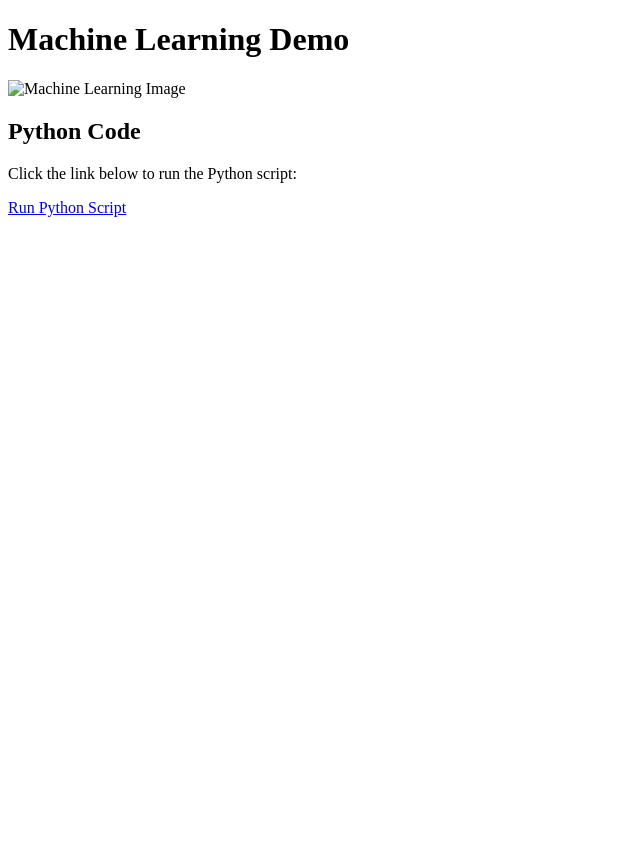
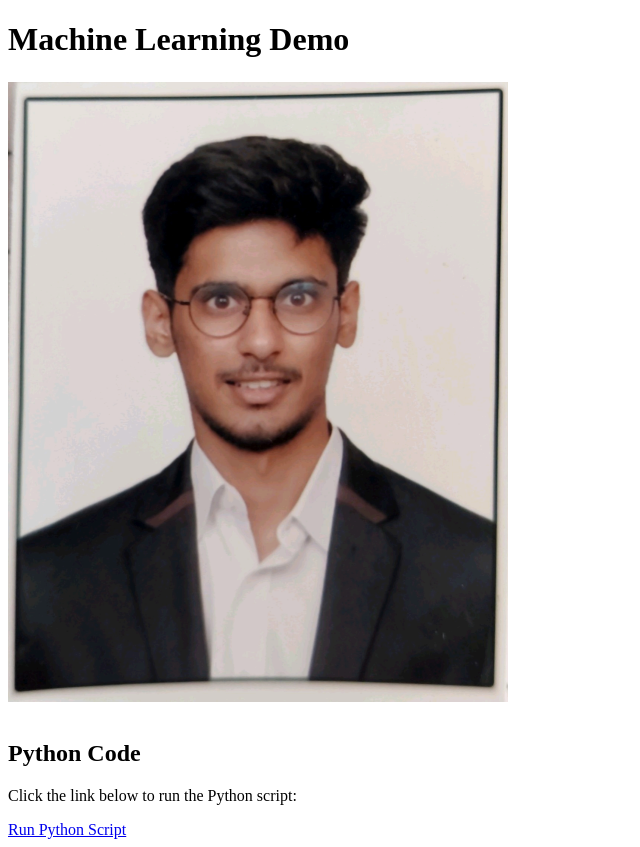
Before and after one commit to aadi-2509/machine-learning, a plain HTML site: page Machine Learning/index.html in a window 1280 px wide. Shown: the whole page, without its empty margins (0-640 px from the left). Before the commit the page ends 800 px from the top, so only its background shows below. Drawn offline with Linux system fonts and the light colour scheme.

Commit message:
Update index.html

```diff
--- a/Machine Learning/index.html
+++ b/Machine Learning/index.html
@@ -8,7 +8,7 @@
 	<h1>Machine Learning Demo</h1>
 
 	<!-- Image -->
-	<img src="image.jpg" alt="Machine Learning Image" width="500">
+	<img src="https://github.com/aadi-2509/machine-learning/blob/main/Machine%20Learning/Screenshot_20221031_140119.png" alt="Machine Learning Image" width="500">
 
 	<!-- Python Code -->
 	<h2>Python Code</h2>
```
